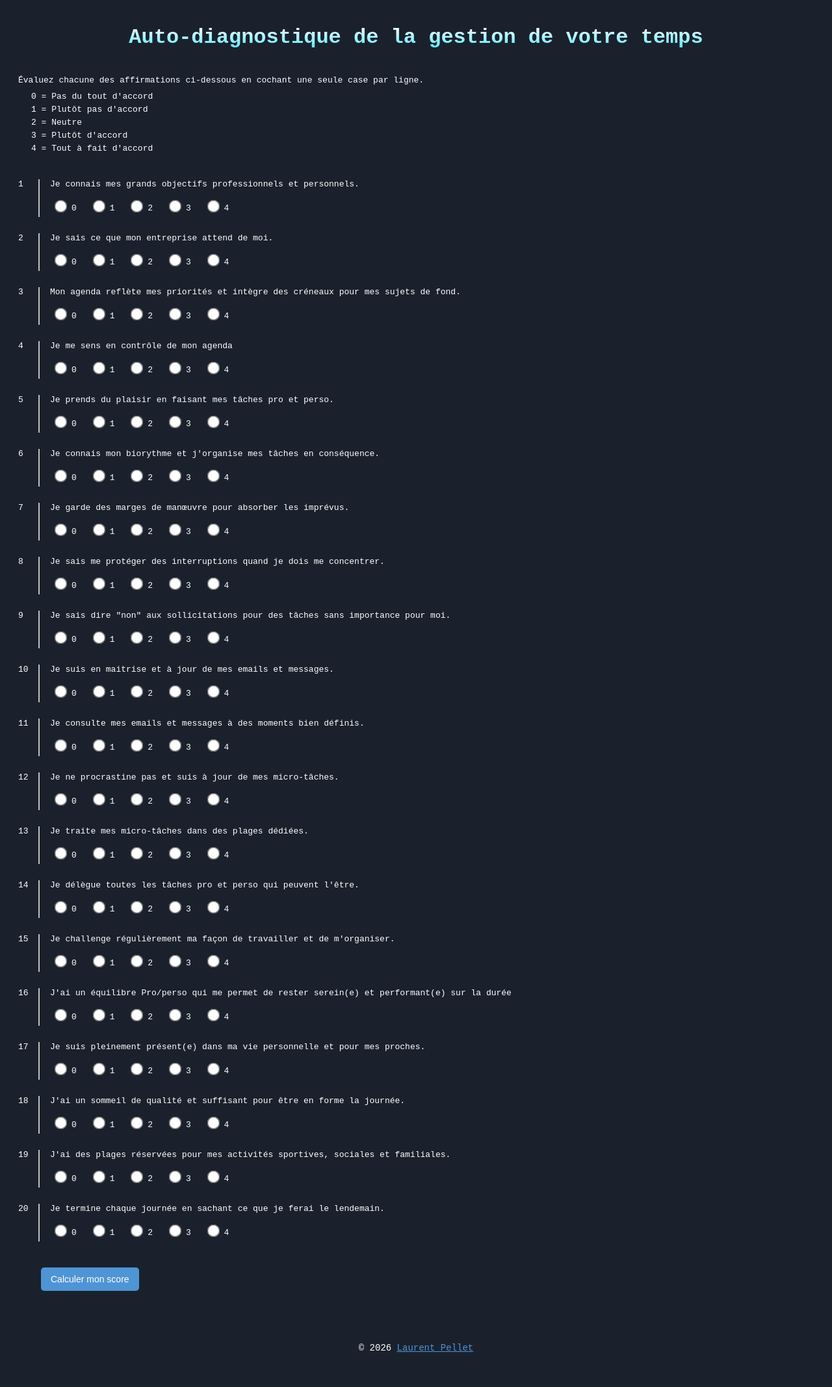
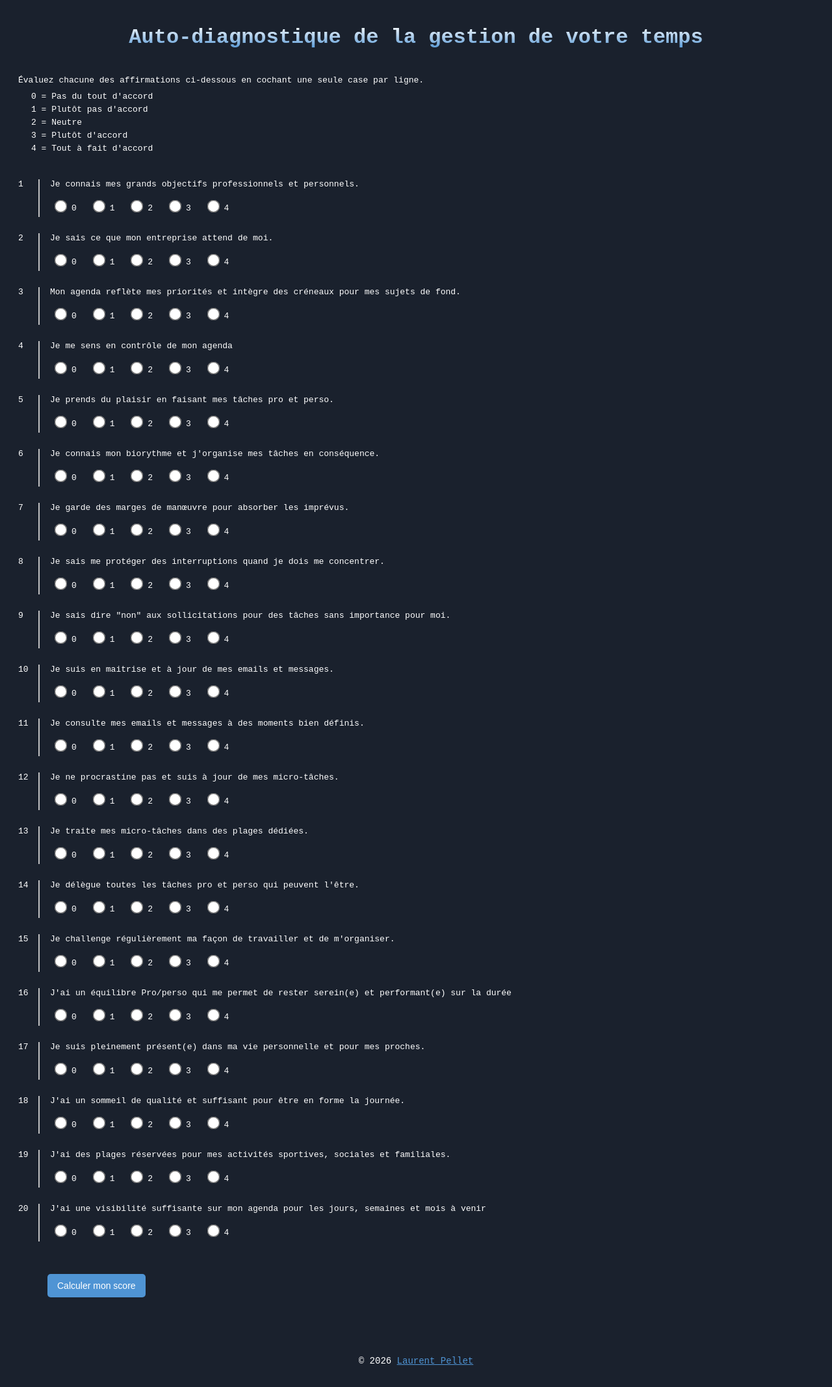
Before and after one commit to evoluteur/time-management-test, a website: page index.html in a window 1280 px wide. Shown: the whole page at 65% size. Drawn offline with Linux system fonts and the light colour scheme.

Commit message:
Changed last question + CSS tweaks.

```diff
--- a/css/tmt.css
+++ b/css/tmt.css
@@ -11,7 +11,7 @@ body {
 }
 
 h1 {
-  background: linear-gradient(white, #51eaff);
+  background: linear-gradient(white, #4f94d4);
   -webkit-background-clip: text;
   background-clip: text !important;
   -webkit-text-fill-color: transparent;
@@ -78,8 +78,8 @@ button {
   color: white;
   border: none;
   border-radius: 5px;
-  margin-right: 10px;
   cursor: pointer;
+  margin: 10px;
 }
 #score {
   margin-top: 40px;
@@ -142,3 +142,8 @@ a {
     }
   }
 }
+@media screen and (max-width: 600px) {
+  .submit {
+    text-align: center;
+  }
+}
--- a/js/i18n-fr.js
+++ b/js/i18n-fr.js
@@ -22,7 +22,7 @@ const i18n = {
     "Je suis pleinement présent(e) dans ma vie personnelle et pour mes proches.",
     "J'ai un sommeil de qualité et suffisant pour être en forme la journée.",
     "J'ai des plages réservées pour mes activités sportives, sociales et familiales.",
-    "Je termine chaque journée en sachant ce que je ferai le lendemain.",
+    "J'ai une visibilité suffisante sur mon agenda pour les jours, semaines et mois à venir",
   ],
   rs: [
     "Pas du tout d'accord",
```
